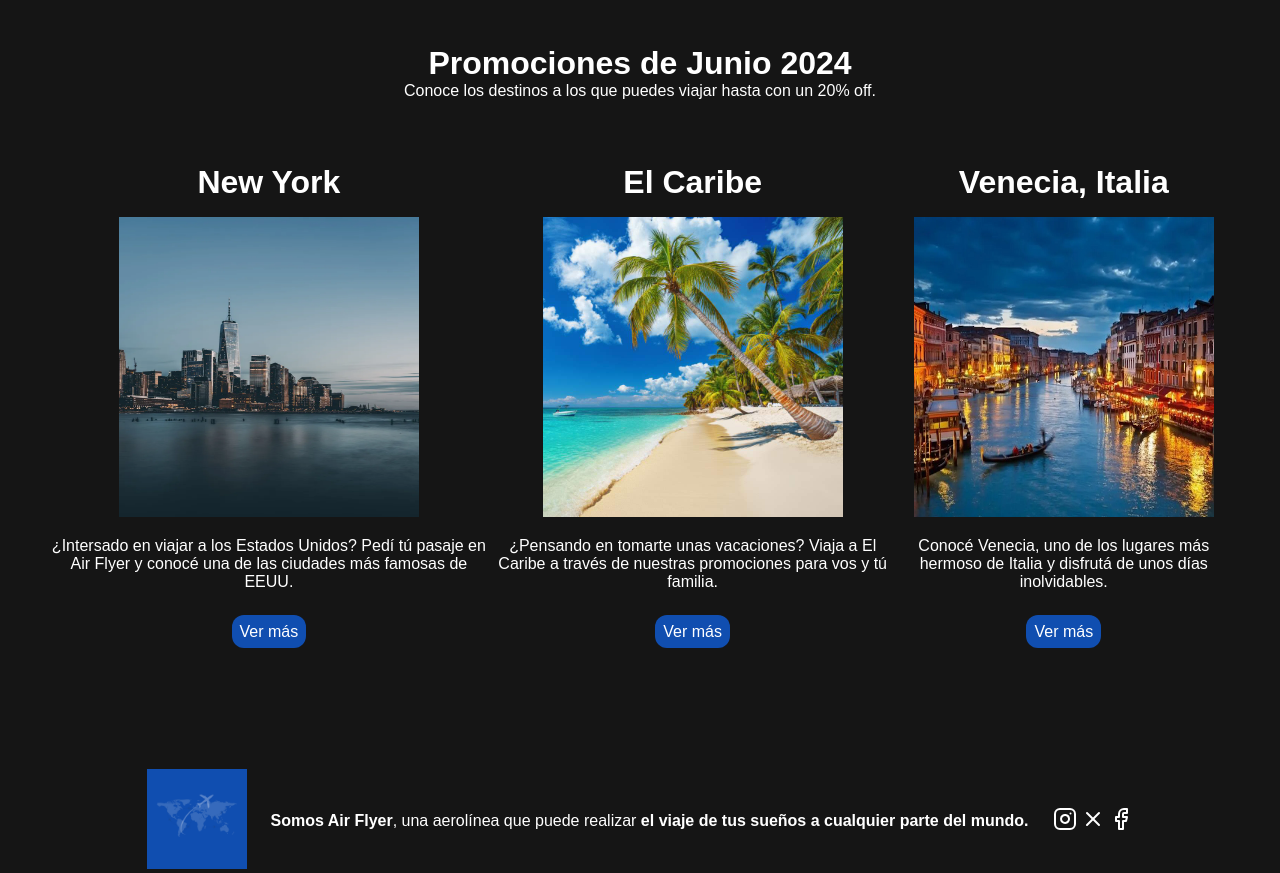
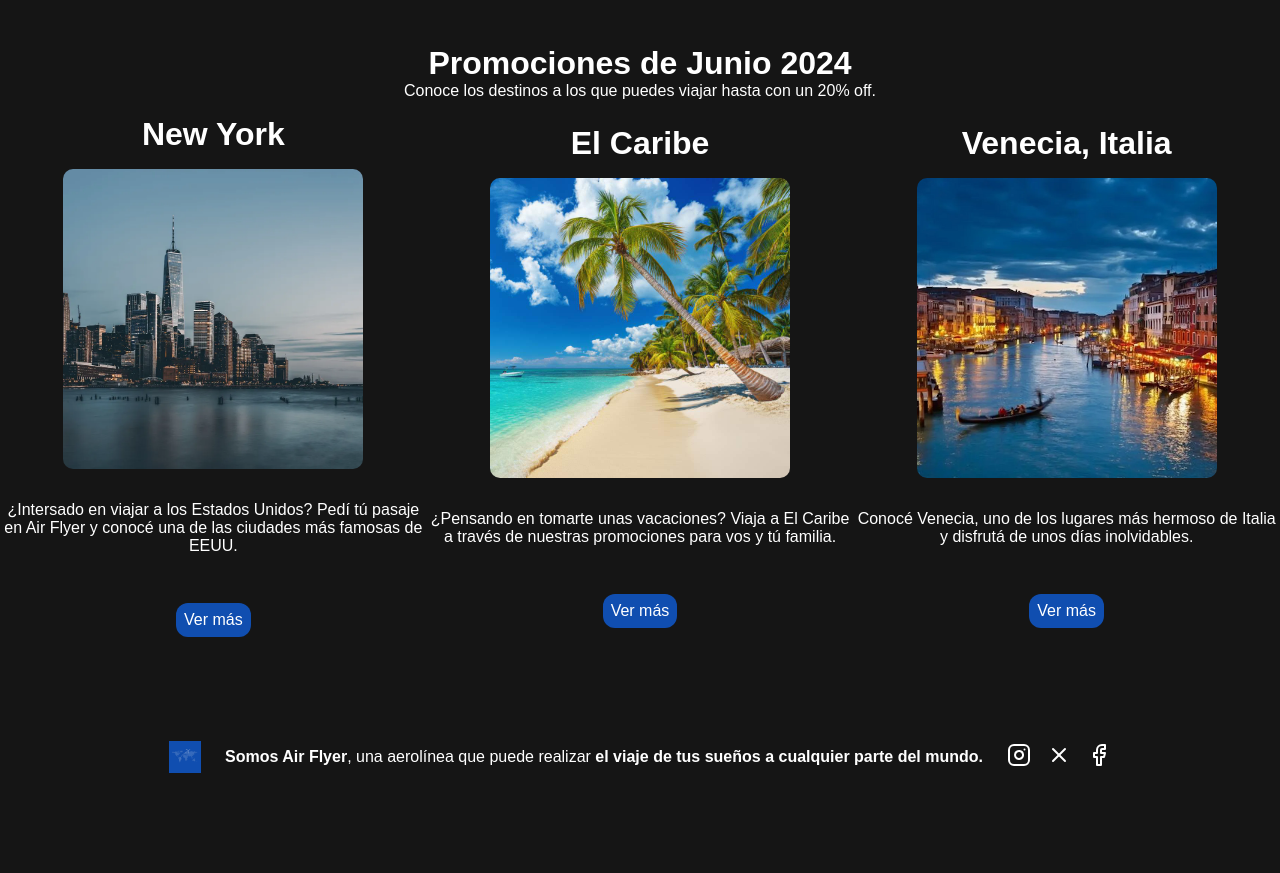
Before and after one commit to DhammoProgrammer/E4_NUCBA_Challenge-Landing-Page, a plain HTML site: page index.html in a window 1280 px wide. Shown: the part 285-1158 px from the top of the page. After the commit the page ends 1082 px from the top, so only its background shows below. Drawn offline with Linux system fonts and the light colour scheme.

Commit message:
Agregué cambios al footer y a las cards

```diff
--- a/main.css
+++ b/main.css
@@ -73,13 +73,26 @@ main {
   display: flex;
   justify-content: center;
   align-items: center;
-  margin: 3rem;
 }
 
+#cards li {
+  display: flex;
+  flex: 1;
+  flex-direction: column;
+  align-items: center;
+  gap: 1rem;
+}
+#cards picture {
+  height: 300px;
+  max-height: 300px;
+  aspect-ratio: 1/1;
+  overflow: hidden;
+  border-radius: 10px;
+}
 #cards img {
-  margin-top: 1rem;
-  height: 300px;
-  width: 300px;
+  object-fit: cover;
+  height: 100%;
+  width: 100%;
 }
 
 #cards p {
@@ -102,16 +115,28 @@ main {
 
 /*Footer*/
 
-#pie_de_pagina picture img {
-  width: 100px;
-  height: 100px;
-}
-
 #pie_de_pagina {
   display: flex;
-  justify-content: space-around;
   align-items: center;
+  justify-content: space-between;
   gap: 1.5rem;
+  padding: 1.5rem 0;
+}
+#pie_de_pagina picture {
+  height: 2rem;
+  max-height: 2rem;
+  aspect-ratio: 1/1;
+  overflow: hidden;
+}
+#pie_de_pagina picture img {
+  width: 100%;
+  height: 100%;
+  object-fit: contain;
+}
+#pie_de_pagina nav {
+  display: flex;
+  flex-direction: row;
+  gap: 1rem;
 }
 
 #pie_de_pagina p {
```
